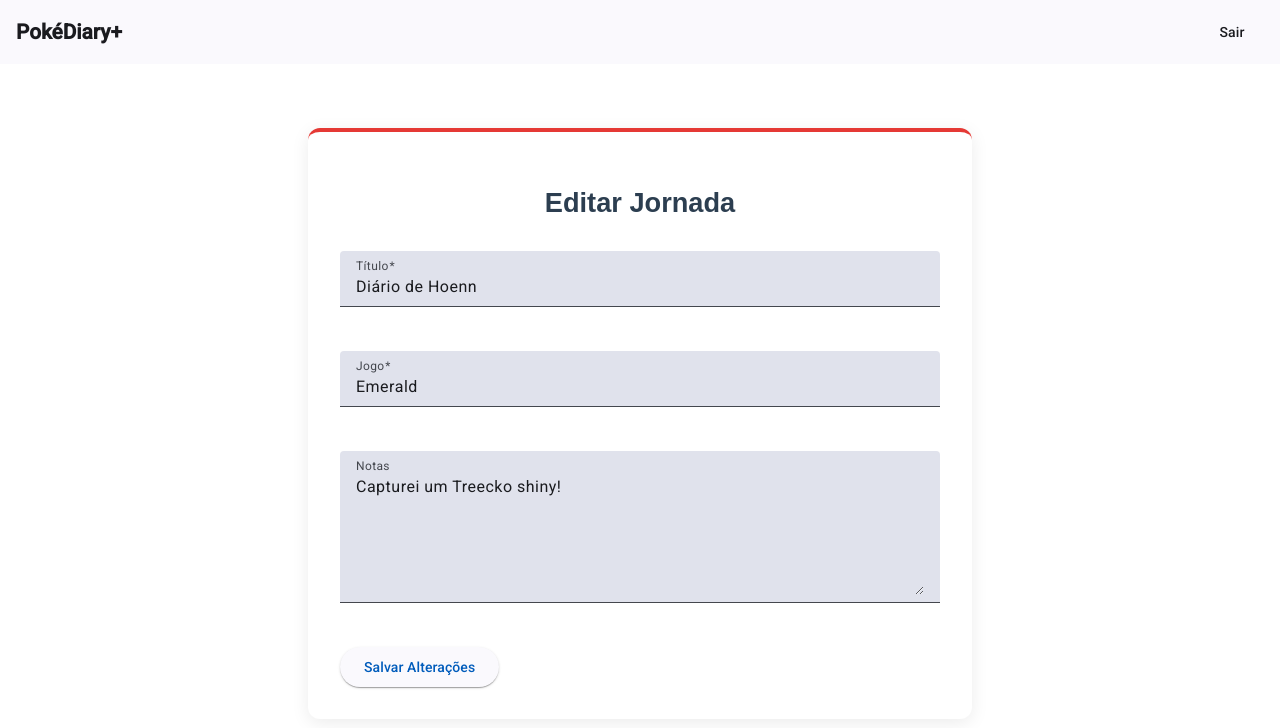
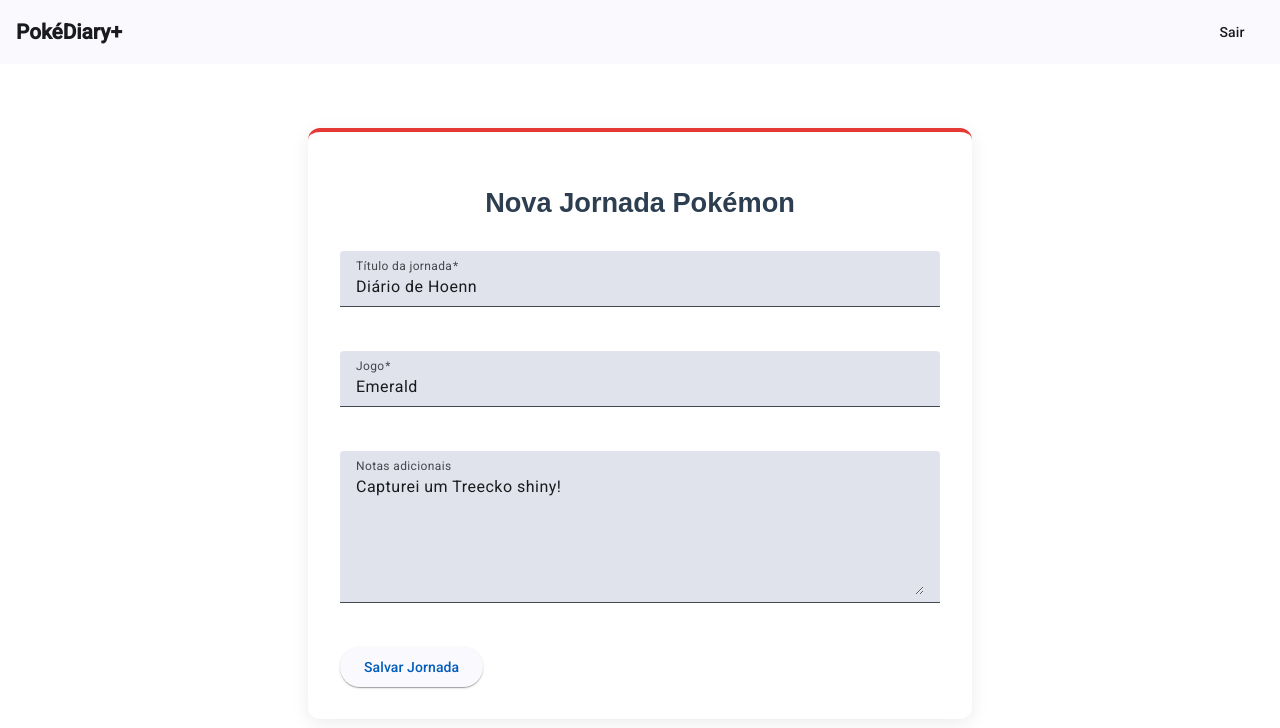
Before and after one commit to EstrellaRaphael/poke-diary-plus, an Angular app in the folder frontend/poke-diary-frontend/: page /diary/1/edit in a window 1280 px wide. Shown: the top 728 px of the page. Built offline with nearby package versions, Linux system fonts and the light colour scheme; sample sign-in values are in the browser's storage.

Commit message:
refactor(diary): reuse diary-form for editing and remove diary-edit component

```diff
--- a/frontend/poke-diary-frontend/src/app/app.routes.ts
+++ b/frontend/poke-diary-frontend/src/app/app.routes.ts
@@ -51,9 +51,8 @@ export const routes: Routes = [
     },
     {
         path: 'diary/:id/edit',
-        canActivate: [authGuard],
         loadComponent: () =>
-            import('./pages/diary/diary-edit/diary-edit.component').then(m => m.DiaryEditComponent)
+            import('./pages/diary/diary-form/diary-form.component').then(m => m.DiaryFormComponent)
     },
     {
         path: 'challenge/new',
--- a/frontend/poke-diary-frontend/src/app/pages/diary/diary-edit/diary-edit.component.css
+++ /dev/null
@@ -1,23 +0,0 @@
-.diary-form-container {
-    max-width: 600px;
-    margin: 4rem auto;
-    padding: 2rem;
-    background-color: #ffffff;
-    border-radius: 12px;
-    box-shadow: 0 4px 18px rgba(0, 0, 0, 0.08);
-    border-top: 4px solid #e53935;
-    font-family: 'Rubik', sans-serif;
-}
-
-.title {
-    color: #2c3e50;
-    font-size: 1.7rem;
-    font-weight: 600;
-    margin-bottom: 2rem;
-    text-align: center;
-}
-
-.full-width {
-    width: 100%;
-    margin-bottom: 1.5rem;
-}
--- a/frontend/poke-diary-frontend/src/app/pages/diary/diary-edit/diary-edit.component.html
+++ /dev/null
@@ -1,24 +0,0 @@
-<div class="diary-form-container">
-    <h2 class="title">Editar Jornada</h2>
-
-    <form [formGroup]="form" (ngSubmit)="onSubmit()" novalidate>
-        <mat-form-field appearance="fill" class="full-width">
-            <mat-label>Título</mat-label>
-            <input matInput formControlName="title" required />
-        </mat-form-field>
-
-        <mat-form-field appearance="fill" class="full-width">
-            <mat-label>Jogo</mat-label>
-            <input matInput formControlName="game" required />
-        </mat-form-field>
-
-        <mat-form-field appearance="fill" class="full-width">
-            <mat-label>Notas</mat-label>
-            <textarea matInput rows="5" formControlName="notes"></textarea>
-        </mat-form-field>
-
-        <button mat-raised-button color="primary" type="submit" [disabled]="form.invalid">
-            Salvar Alterações
-        </button>
-    </form>
-</div>
--- a/frontend/poke-diary-frontend/src/app/pages/diary/diary-edit/diary-edit.component.ts
+++ /dev/null
@@ -1,57 +0,0 @@
-import { Component, OnInit } from '@angular/core';
-import { CommonModule } from '@angular/common';
-import { ActivatedRoute, RouterModule, Router } from '@angular/router';
-import { FormBuilder, FormGroup, ReactiveFormsModule, Validators } from '@angular/forms';
-import { MatFormFieldModule } from '@angular/material/form-field';
-import { MatInputModule } from '@angular/material/input';
-import { MatButtonModule } from '@angular/material/button';
-import { DiaryService } from '../../../services/diary.service';
-
-@Component({
-  selector: 'app-diary-edit',
-  standalone: true,
-  imports: [
-    CommonModule,
-    ReactiveFormsModule,
-    RouterModule,
-    MatFormFieldModule,
-    MatInputModule,
-    MatButtonModule
-  ],
-  templateUrl: './diary-edit.component.html',
-  styleUrls: ['./diary-edit.component.css']
-})
-export class DiaryEditComponent implements OnInit {
-  form!: FormGroup;
-  diaryId!: string;
-
-  constructor(
-    private route: ActivatedRoute,
-    private fb: FormBuilder,
-    private diaryService: DiaryService,
-    private router: Router
-  ) { }
-
-  ngOnInit(): void {
-    this.diaryId = this.route.snapshot.paramMap.get('id') || '';
-    this.form = this.fb.group({
-      title: ['', Validators.required],
-      game: ['', Validators.required],
-      notes: ['']
-    });
-
-    this.diaryService.getDiaryById(this.diaryId).subscribe({
-      next: (diary) => this.form.patchValue(diary),
-      error: () => alert('Erro ao carregar a jornada para edição.')
-    });
-  }
-
-  onSubmit() {
-    if (this.form.valid) {
-      this.diaryService.updateDiary(this.diaryId, this.form.value).subscribe({
-        next: () => this.router.navigate(['/diary/list']),
-        error: () => alert('Erro ao atualizar a jornada.')
-      });
-    }
-  }
-}
--- a/frontend/poke-diary-frontend/src/app/pages/diary/diary-form/diary-form.component.ts
+++ b/frontend/poke-diary-frontend/src/app/pages/diary/diary-form/diary-form.component.ts
@@ -1,16 +1,17 @@
-import { Component } from '@angular/core';
-import { CommonModule } from '@angular/common';
+import { Component, OnInit } from '@angular/core';
+import { ActivatedRoute, Router } from '@angular/router';
 import {
-  ReactiveFormsModule,
   FormBuilder,
   FormGroup,
   Validators,
+  ReactiveFormsModule,
 } from '@angular/forms';
+import { CommonModule } from '@angular/common';
+import { DiaryService } from '../../../services/diary.service';
 import { MatFormFieldModule } from '@angular/material/form-field';
 import { MatInputModule } from '@angular/material/input';
 import { MatButtonModule } from '@angular/material/button';
-import { Router, RouterModule } from '@angular/router';
-import { DiaryService } from '../../../services/diary.service';
+import { RouterModule } from '@angular/router';
 
 @Component({
   selector: 'app-diary-form',
@@ -26,19 +27,32 @@ import { DiaryService } from '../../../services/diary.service';
   templateUrl: './diary-form.component.html',
   styleUrls: ['./diary-form.component.css'],
 })
-export class DiaryFormComponent {
+export class DiaryFormComponent implements OnInit {
   form: FormGroup;
+  diaryId: string | null = null;
 
   constructor(
     private fb: FormBuilder,
     private diaryService: DiaryService,
-    private router: Router
+    private router: Router,
+    private route: ActivatedRoute
   ) {
     this.form = this.fb.group({
-      title: ['', [Validators.required]],
-      game: ['', [Validators.required]],
+      title: ['', Validators.required],
+      game: ['', Validators.required],
       notes: [''],
     });
+  }
+
+  ngOnInit(): void {
+    this.diaryId = this.route.snapshot.paramMap.get('id');
+
+    if (this.diaryId) {
+      this.diaryService.getDiaryById(this.diaryId).subscribe({
+        next: (res) => this.form.patchValue(res),
+        error: () => alert('Erro ao carregar jornada para edição.'),
+      });
+    }
   }
 
   onSubmit(): void {
@@ -47,9 +61,16 @@ export class DiaryFormComponent {
       return;
     }
 
-    this.diaryService.createDiary(this.form.value).subscribe({
-      next: () => this.router.navigate(['/diary']),
-      error: () => alert('Erro ao criar diário.'),
-    });
+    if (this.diaryId) {
+      this.diaryService.updateDiary(this.diaryId, this.form.value).subscribe({
+        next: () => this.router.navigate(['/diary']),
+        error: () => alert('Erro ao atualizar jornada.'),
+      });
+    } else {
+      this.diaryService.createDiary(this.form.value).subscribe({
+        next: () => this.router.navigate(['/diary']),
+        error: () => alert('Erro ao criar jornada.'),
+      });
+    }
   }
 }
```
Also changed, not shown: 1 other file (tests, documents, lock files or other folders).
